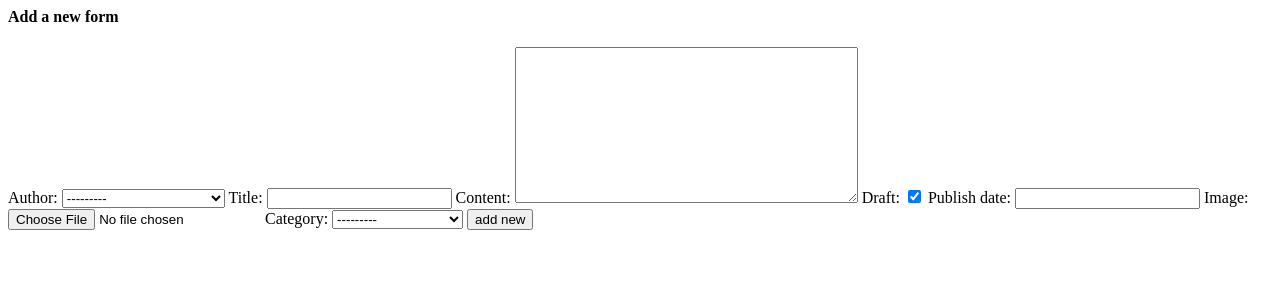
After one commit to khawla-Moh/DjBlog, a Django app: page /posts/new in a window 1280 px wide. The commit adds this page. Shown: the top 300 px of the page. Run offline with Django 4.2, Linux system fonts and the light colour scheme; data comes from the database, SQL or seed files in the repository; both versions use the stored data as it was after the commit; parts of the project's set-up code (start-up, migrations or seed data) failed here and were passed over.

Commit message:
add create_post

```diff
--- /dev/null
+++ b/posts/forms.py
@@ -0,0 +1,7 @@
+from django import forms
+from .models import Post
+
+class PostForm(forms.ModelForm):
+    class Meta:
+        model=Post              #form for model(Post)
+        fields='__all__'         #all columns  appear in form
--- /dev/null
+++ b/posts/templates/posts/new.html
@@ -0,0 +1,6 @@
+<h4>Add a new form</h4>
+
+<form method="post" enctype="multipart/form-data">
+  {% csrf_token%} {{form}}
+  <input type="submit" value="add new" />
+</form>
--- a/posts/templates/posts/post_list.html
+++ b/posts/templates/posts/post_list.html
@@ -2,7 +2,7 @@
 
 <h3>Blog</h3>
 <ul>
-  {% for post in khawlah %}
+  {% for post in object_list %}
   <li>
     <a href="/posts/{{post.id}}">{{post}}-{{post.content|safe}}</a>
   </li>
--- a/posts/views.py
+++ b/posts/views.py
@@ -1,6 +1,6 @@
 from django.shortcuts import render
 from .models import Post
-
+from .forms import PostForm
 # Create your views here.
 
 
@@ -22,6 +22,19 @@ def post_details(request,post_id):
     return render(request,'posts/post_details.html',context)
 
 
+def create_post(request):
+    if request.method=='POST':
+        form=PostForm(request.POST,request.FILES)
+        if form.is_valid():
+            form.save()
+    else:
+        form=PostForm
+
+
+
+
+    return render(request,'posts/new.html',{'form':form})
+
 
 
 """
@@ -34,5 +47,7 @@ def post_list(request):
 
 
 from django.views.generic import ListView
-class PostList(ListView):             #context_list object_list
-    model=Post
+class PostList(ListView):             #context:model_list ,object_list
+    model=Post                        #template:mode;_action=post_list
+class PostDetails(ListView):          #context :post ,object
+    model=Post                        # tempalte:post_details
--- a/project/urls.py
+++ b/project/urls.py
@@ -18,16 +18,21 @@ from django.contrib import admin
 from django.urls import path ,include
 from django.conf import settings
 from django.conf.urls.static import static
-from posts.views import post_list,post_details
+from posts.views import post_list,post_details,PostList,PostDetails,create_post
 
 
 urlpatterns = [
     path('admin/', admin.site.urls),
-    path('posts/',post_list),
-    path('posts/<int:post_id>',post_details)
+    #path('posts/',post_list),
+    path('posts/',PostList.as_view()),
+    path('posts/new',create_post),
+
+    #path('posts/<int:post_id>',post_details)
+    path('posts/<int:pk>',PostDetails.as_view()),
+    path('summernote/', include('django_summernote.urls')),
 ]
 urlpatterns +=static(settings.STATIC_URL, document_root=settings.STATIC_ROOT)
 urlpatterns += static(settings.MEDIA_URL, document_root=settings.MEDIA_ROOT)
 urlpatterns += [
-    path('summernote/', include('django_summernote.urls')),
+
  ]
```
Also changed, not shown: db.sqlite3, media/post/PikPng.com_white-bars-png_4251166_Yc6HXb3.png (added).
